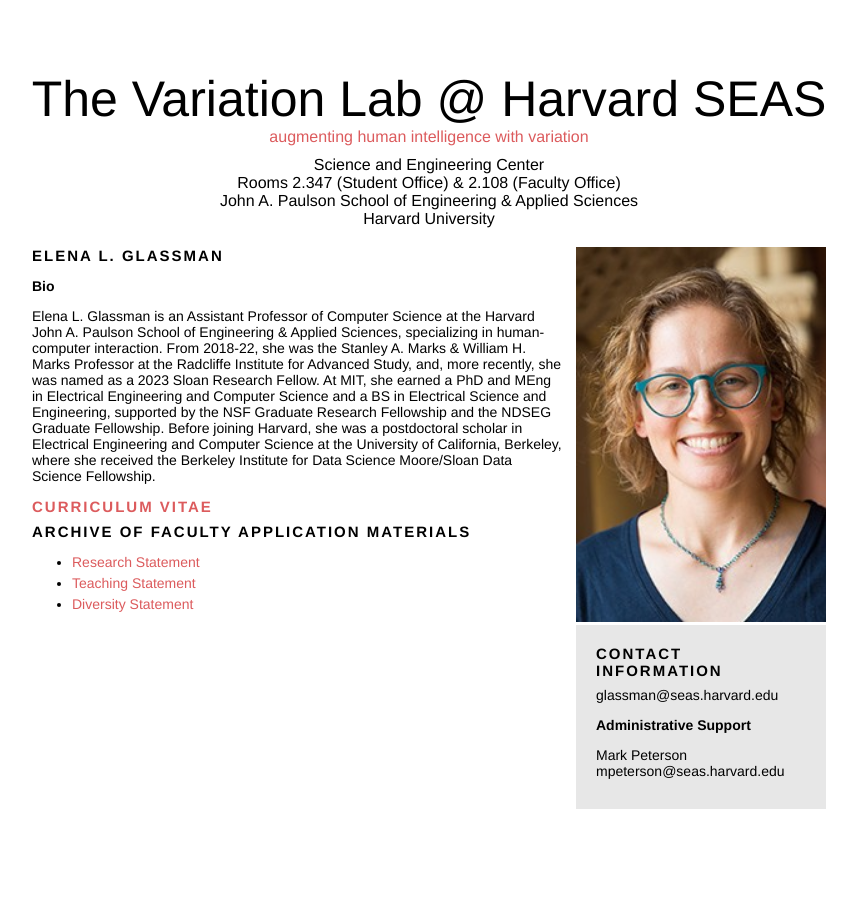
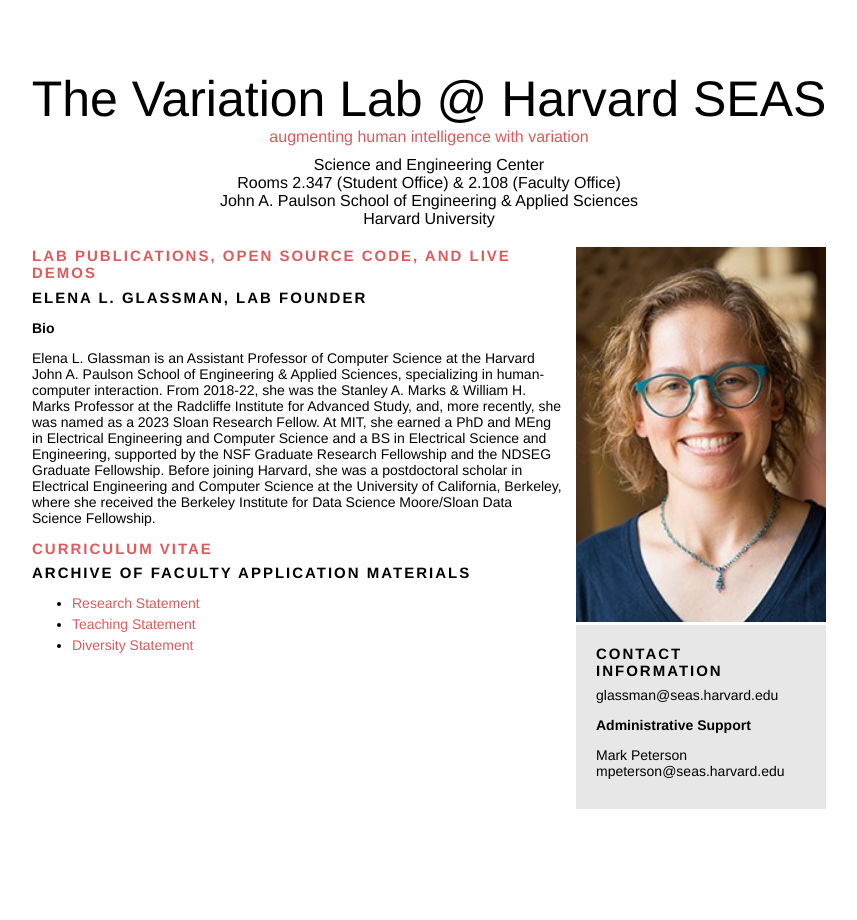
Before and after one commit to eglassman/eglassman.github.io, a Jekyll site: the page built from glassman.html, in a window 1280 px wide. Shown: the whole page, without its empty margins (211-1068 px from the left). Built offline with Jekyll 4.4.1, drawn with Linux system fonts in a browser that asks for light colours.

Commit message:
Update glassman.html

```diff
--- a/glassman.html
+++ b/glassman.html
@@ -7,8 +7,12 @@
 <tr>
   <td class="small">
 
+    <div class="header lead">
+      <a href="/">Lab publications, open source code, and live demos</a>
+    </div>
+
 <div class="header lead">
-  Elena L. Glassman
+  Elena L. Glassman, lab founder
 </div>
 
 
```
